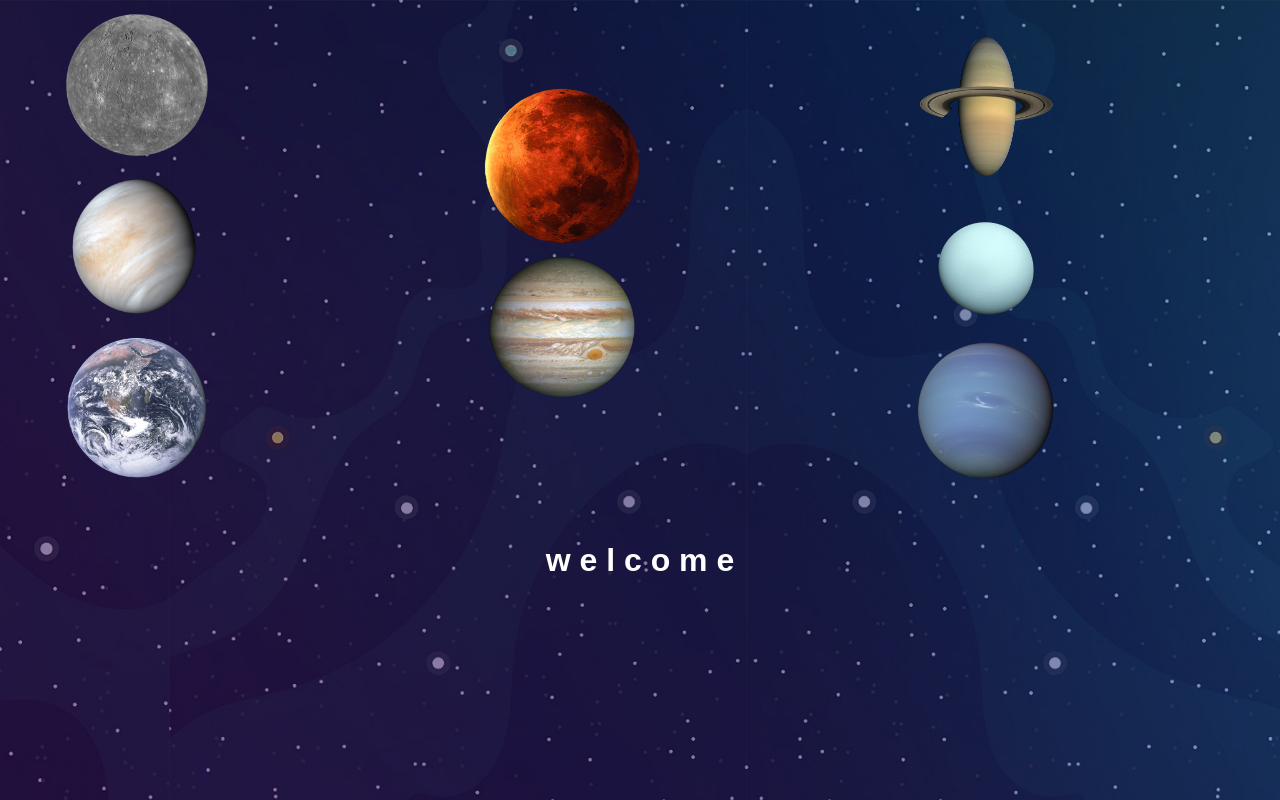
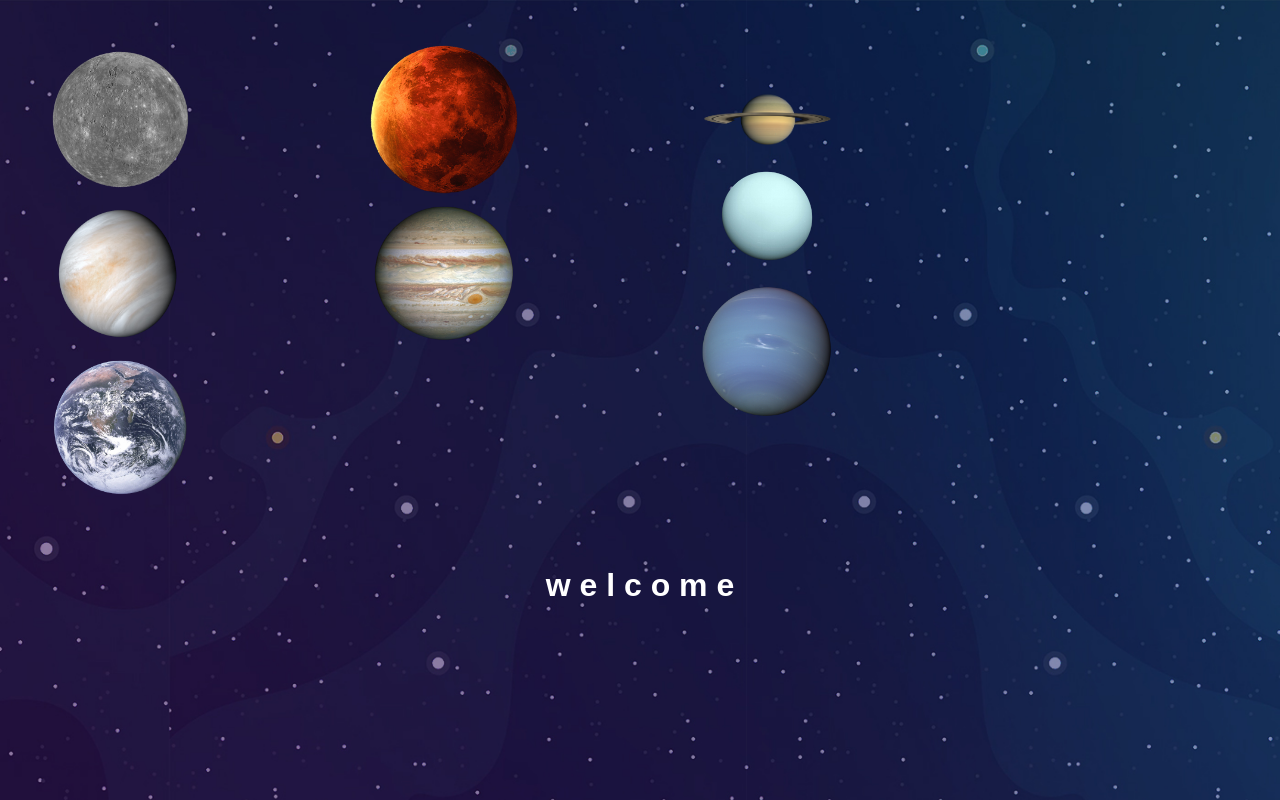
Before and after one commit to allison-navarrete/FINAL, a plain HTML site: page index.html in a window 1280 px wide. Drawn offline with Linux system fonts and the light colour scheme.

Commit message:
updated home

```diff
--- a/index.html
+++ b/index.html
@@ -51,15 +51,18 @@
 
             div {
                 align-content: center;
-                align-self:auto;
+                align-self:baseline;
                 margin-left: auto;
                 margin-right: auto;
-            }
+                float: center;
+                display:block;
+                }
+
             .welcome {
                 text-align: center;
                 bottom: 0;
                 position: relative;
-                padding: 32px;
+                padding: 25px;
             }
 
             /*flexbox - credit: W3Schools*/
@@ -70,6 +73,7 @@
                 flex-wrap: wrap;
                 padding: 0 3px;
                 align-content: center;
+                margin: 30px;
             }
 
             /* creates four equal columns that sit next to each other */
@@ -78,6 +82,7 @@
                 flex: 25%;
                 max-width: 25%;
                 padding: 0 3px;
+                margin: 10px;
             }
 
             .column img {
@@ -147,7 +152,7 @@
                 <div class="column">
                 <!--saturn-->
                     <div class="grid-item" onclick="playSound('clip1')"
-                        onmouseout="stopSound('clip1')"><a href="saturn.html"><img src="img/saturn/saturn.png" alt="saturn" width="400" height="200"></a>
+                        onmouseout="stopSound('clip1')"><a href="saturn.html"><img src="img/saturn/saturn.png" alt="saturn" width="70%"></a>
                     </div>
                     <audio id='clip1' src="audio/robot-blip.mp3"></audio>
                 <!--uranus-->
```
